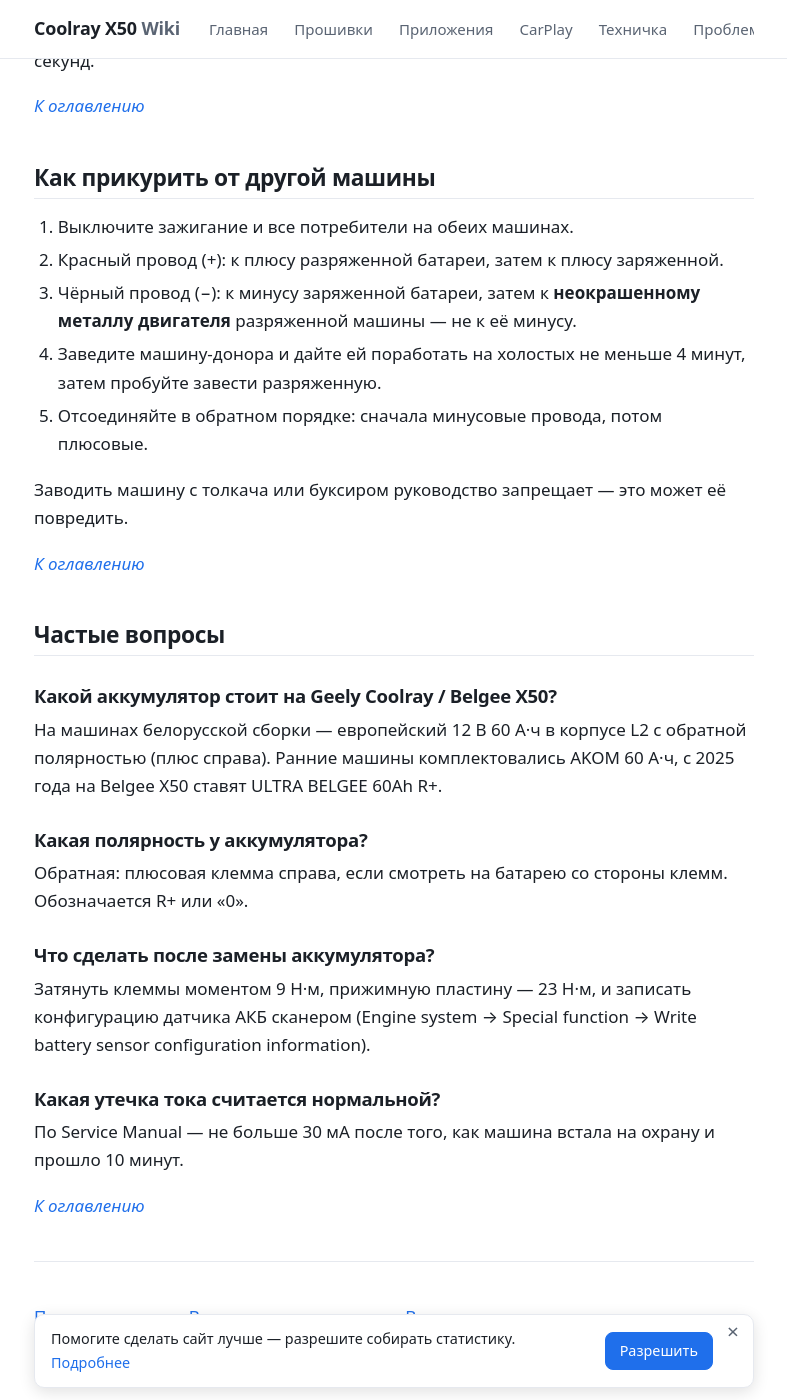
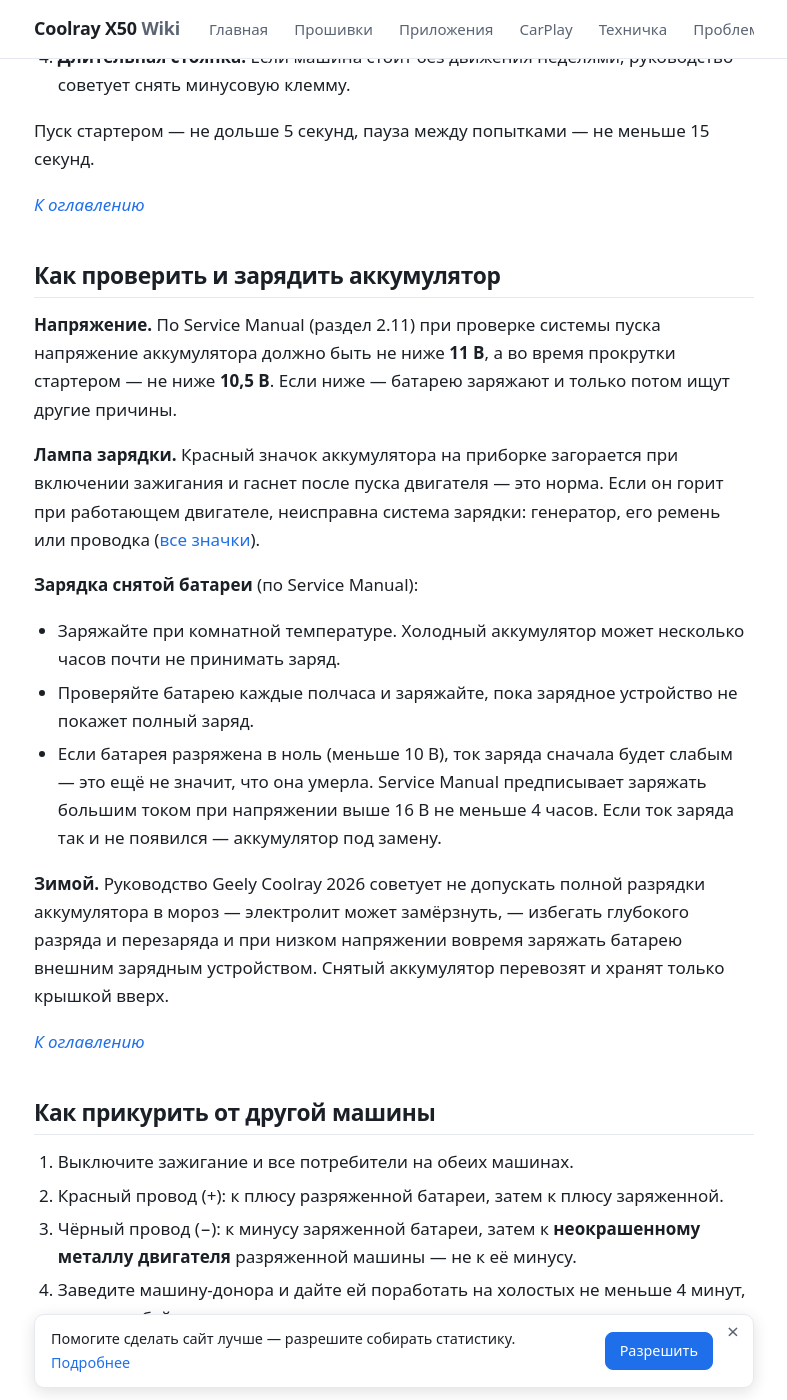
Before and after one commit to qttc/qttc.github.io, a Jekyll site: the page built from pages/battery.md, in a window 1280 px wide and 1400 px high, scrolled down 4956 px. Shown: the whole window, without its empty margins (246-1033 px from the left). Built offline with Jekyll 4.4.1, drawn with Linux system fonts in a browser that asks for light colours; some of the changed text lies outside the part shown.

Commit message:
Аккумулятор: проверка напряжения, лампа зарядки, зарядка снятой батареи (SM 2.11), зима (РЭ Coolray 2026), 2 вопроса FAQ

```diff
--- a/pages/battery.md
+++ b/pages/battery.md
@@ -1,17 +1,17 @@
 ---
-title: "Аккумулятор Geely Coolray / Belgee X50: характеристики, замена, датчик IBS"
+title: "Аккумулятор Geely Coolray / Belgee X50: характеристики, замена, датчик IBS, зарядка"
 layout: page
 permalink: /pages/battery/
-last_modified_at: 2026-11-12
+last_modified_at: 2026-11-20
 parent: /pages/parts/
 crumb: "Аккумулятор"
 faq: true
-description: "Аккумулятор Geely Coolray / Belgee X50: характеристики штатной АКБ, как снять и поставить, моменты затяжки, датчик IBS, проверка утечки тока, прикуривание."
+description: "Аккумулятор Geely Coolray / Belgee X50: характеристики штатной АКБ, как снять и поставить, моменты затяжки, датчик IBS, проверка напряжения и утечки тока, зарядка, прикуривание."
 ---
 
 # Аккумулятор Geely Coolray / Belgee X50
 
-Характеристики аккумулятора Coolray (SX11) и Belgee X50, как его снять и поставить, зачем нужен датчик IBS и что проверить, если АКБ садится. Данные — из руководства по эксплуатации, Service Manual Geely Coolray 2019 и опыта владельцев из [Telegram-сообщества](https://t.me/CoolRay_Android_Develop).
+Характеристики аккумулятора Coolray (SX11) и Belgee X50, как его снять и поставить, зачем нужен датчик IBS и что проверить, если АКБ садится. Данные — из руководства по эксплуатации, [руководства Geely Coolray 2026](https://cdn.perxis.ru/originals/d8fd7tobeucc73ceqlf0/original) (стр. 195), Service Manual Geely Coolray 2019 и опыта владельцев из [Telegram-сообщества](https://t.me/CoolRay_Android_Develop).
 
 <nav class="toc" id="оглавление" markdown="1">
 ## Оглавление
@@ -99,6 +99,22 @@ _[К оглавлению](#оглавление)_
 
 _[К оглавлению](#оглавление)_
 
+## Как проверить и зарядить аккумулятор
+
+**Напряжение.** По Service Manual (раздел 2.11) при проверке системы пуска напряжение аккумулятора должно быть не ниже **11 В**, а во время прокрутки стартером — не ниже **10,5 В**. Если ниже — батарею заряжают и только потом ищут другие причины.
+
+**Лампа зарядки.** Красный значок аккумулятора на приборке загорается при включении зажигания и гаснет после пуска двигателя — это норма. Если он горит при работающем двигателе, неисправна система зарядки: генератор, его ремень или проводка ([все значки](/pages/warning-lights/)).
+
+**Зарядка снятой батареи** (по Service Manual):
+
+- Заряжайте при комнатной температуре. Холодный аккумулятор может несколько часов почти не принимать заряд.
+- Проверяйте батарею каждые полчаса и заряжайте, пока зарядное устройство не покажет полный заряд.
+- Если батарея разряжена в ноль (меньше 10 В), ток заряда сначала будет слабым — это ещё не значит, что она умерла. Service Manual предписывает заряжать большим током при напряжении выше 16 В не меньше 4 часов. Если ток заряда так и не появился — аккумулятор под замену.
+
+**Зимой.** Руководство Geely Coolray 2026 советует не допускать полной разрядки аккумулятора в мороз — электролит может замёрзнуть, — избегать глубокого разряда и перезаряда и при низком напряжении вовремя заряжать батарею внешним зарядным устройством. Снятый аккумулятор перевозят и хранят только крышкой вверх.
+
+_[К оглавлению](#оглавление)_
+
 ## Как прикурить от другой машины
 
 1. Выключите зажигание и все потребители на обеих машинах.
@@ -125,6 +141,12 @@ _[К оглавлению](#оглавление)_
 ### Какая утечка тока считается нормальной?
 По Service Manual — не больше 30 мА после того, как машина встала на охрану и прошло 10 минут.
 
+### Какое напряжение должно быть у аккумулятора?
+По Service Manual — не ниже 11 В на стоянке и не ниже 10,5 В во время прокрутки стартером. Ниже — аккумулятор нужно зарядить.
+
+### Почему не заряжается сильно разряженный аккумулятор?
+Если напряжение упало ниже 10 В, ток заряда сначала очень слабый. Service Manual предписывает заряжать такую батарею большим током не меньше 4 часов, и только если ток так и не появился — менять.
+
 _[К оглавлению](#оглавление)_
 
 ------
```
